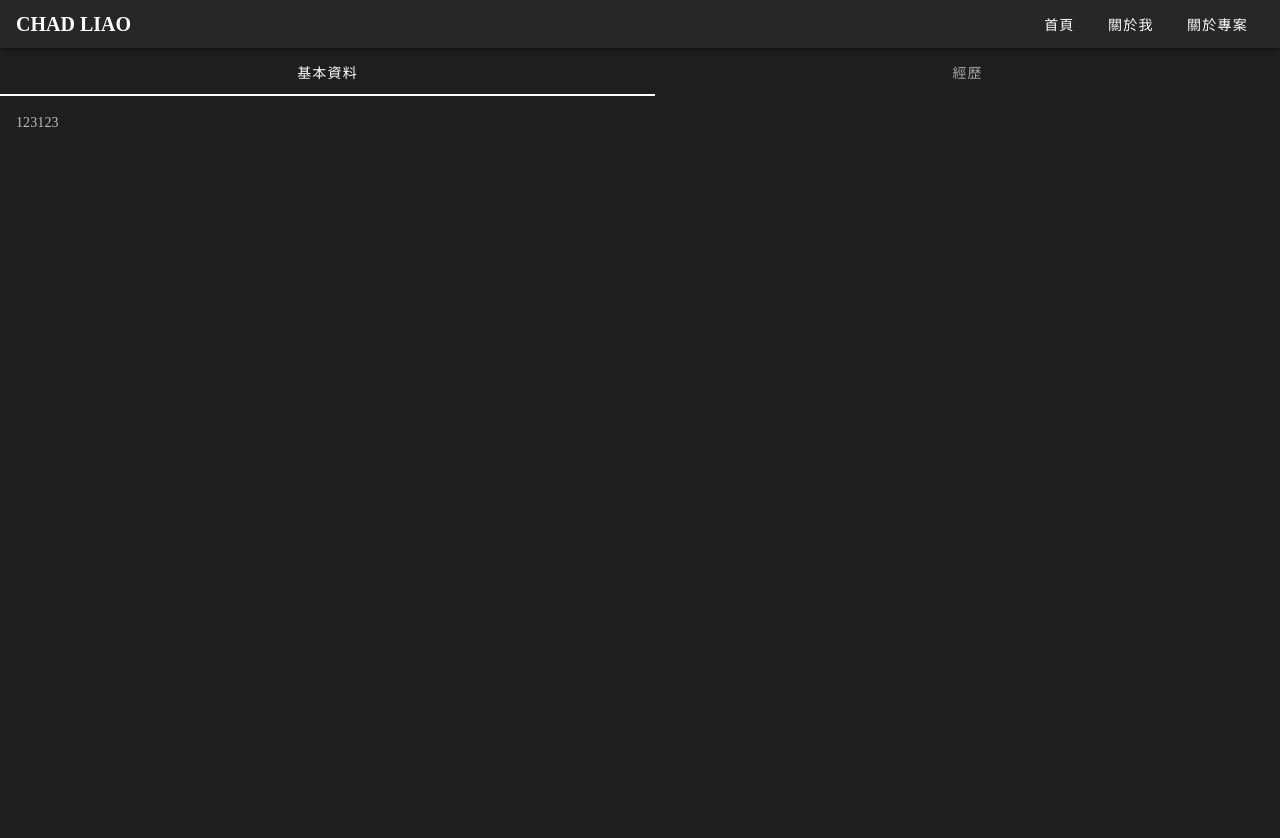
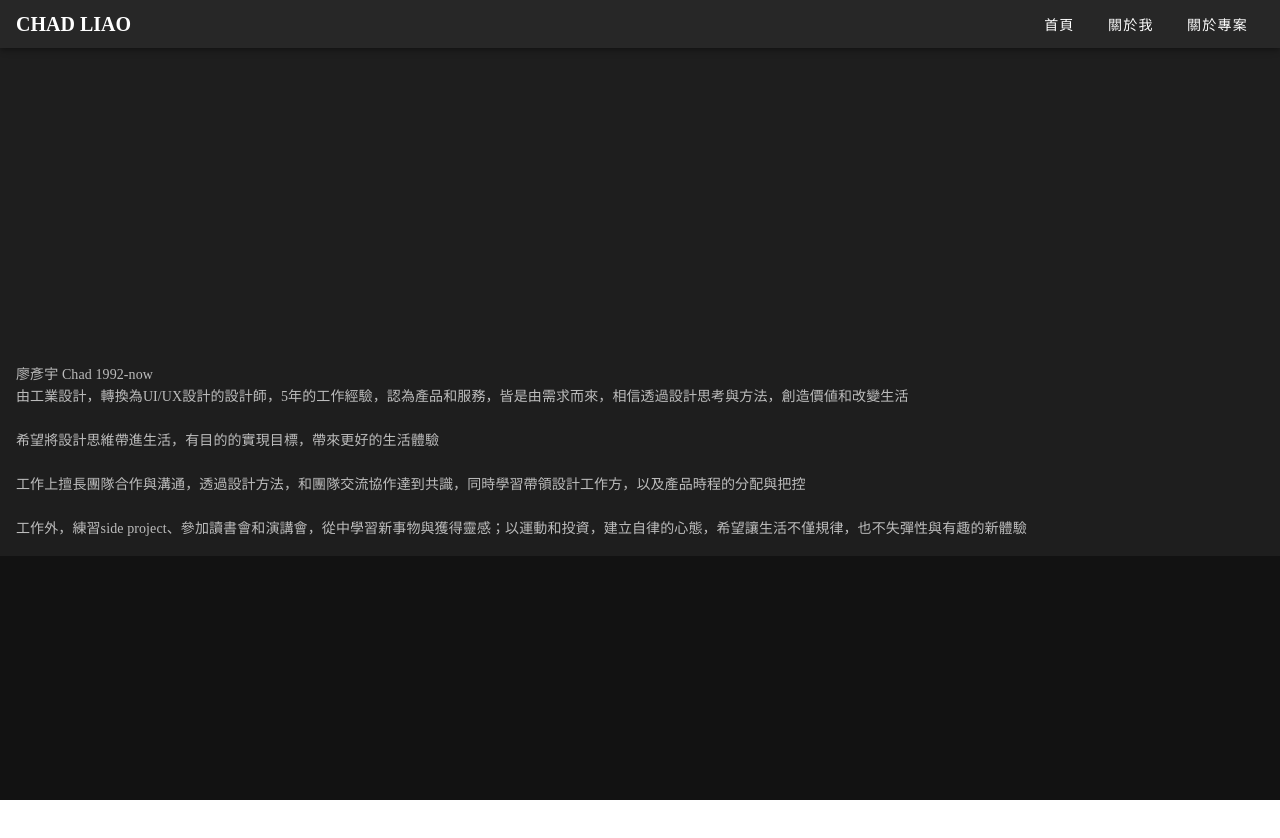
Before and after one commit to chadliao0212/resume, a Vue app: page /about-me in a window 1280 px wide. Shown: the top 838 px of the page. After the commit the page ends 800 px from the top, so only its background shows below. Built offline with nearby package versions, Linux system fonts and the light colour scheme.

Commit message:
update data

```diff
--- /dev/null
+++ b/src/data/about.me.json
@@ -0,0 +1,7 @@
+{
+    "name": "廖彥宇",
+    "englishName": "Chad",
+    "birthday": "1992-now",
+    "description": "由工業設計，轉換為UI/UX設計的設計師，5年的工作經驗，認為產品和服務，皆是由需求而來，相信透過設計思考與方法，創造價値和改變生活 </br></br> 希望將設計思維帶進生活，有目的的實現目標，帶來更好的生活體驗</br></br> 工作上擅長團隊合作與溝通，透過設計方法，和團隊交流協作達到共識，同時學習帶領設計工作方，以及產品時程的分配與把控</br></br> 工作外，練習side project、參加讀書會和演講會，從中學習新事物與獲得靈感；以運動和投資，建立自律的心態，希望讓生活不僅規律，也不失彈性與有趣的新體驗"
+
+}
--- a/src/layout/AppFooter.vue
+++ b/src/layout/AppFooter.vue
@@ -4,7 +4,6 @@
         fixed
         hide-on-scroll
         horizontal
-        scroll-target="#hide-on-scroll-example"
     >
         <v-btn
             v-for="(btn, index) in buttons"
--- a/src/layout/AppLayout.vue
+++ b/src/layout/AppLayout.vue
@@ -20,10 +20,10 @@ export default {
 </script>
 <style lang="scss">
 #app-page {
-    padding: 48px 56px 0px !important;
+    padding: 48px 0px 56px 0px !important;
 
     @media screen and (min-width: 600px) {
-        padding: 48px 0px 0px !important;
+        padding: 48px 0px 0px 0px !important;
     }
 }
 </style>
--- a/src/views/AboutMe.vue
+++ b/src/views/AboutMe.vue
@@ -1,34 +1,27 @@
 <template>
-    <div id="view-about">
-        <v-tabs
-            v-model="tabs"
+    <!-- <div > -->
+        <v-card id="view-about"
             color="basil"
-            grow
+            flat
+            tile
             >
-            <v-tab>
-                基本資料
-            </v-tab>
-            <v-tab>
-                經歷
-            </v-tab>
-        </v-tabs>
-        <v-tabs-items v-model="tabs">
-            <v-tab-item>
-                <v-card
-                style="height: 1200px;"
-                color="basil"
-                flat
-                >
-                <v-card-text>123123</v-card-text>
-                </v-card>
-            </v-tab-item>
-        </v-tabs-items>
-    </div>
+            <v-img
+                height="300"
+                src="@/assets/about.me.jpeg"
+            ></v-img>
+            <v-card-text>
+                <div>{{aboutMe.name}} {{aboutMe.englishName}} {{aboutMe.birthday}}</div>
+                <div v-html="aboutMe.description"></div>
+            </v-card-text>
+        </v-card>
+    <!-- </div> -->
 </template>
 <script>
+import Data from '@/data/about.me.json'
 export default {
     data: () => ({
-        tabs: null
+        tabs: null,
+        aboutMe: Data
     })
 }
 </script>
--- a/src/views/AboutProject.vue
+++ b/src/views/AboutProject.vue
@@ -1,28 +1,11 @@
 <template>
     <div id="view-about">
-        <v-tabs
-            v-model="tabs"
-            color="basil"
-            grow
-            >
-            <v-tab>
-                UI / UX
-            </v-tab>
-            <v-tab>
-                產品服務分析
-            </v-tab>
-        </v-tabs>
-
-        <v-tabs-items v-model="tabs">
-            <v-tab-item>
         <v-card
         color="basil"
         flat
         >
             <v-card-text>123123</v-card-text>
         </v-card>
-            </v-tab-item>
-        </v-tabs-items>
     </div>
 </template>
 <script>
```
Also changed, not shown: src/assets/about.me.jpeg (added). Lines whose indentation alone changed are shown as unchanged.
